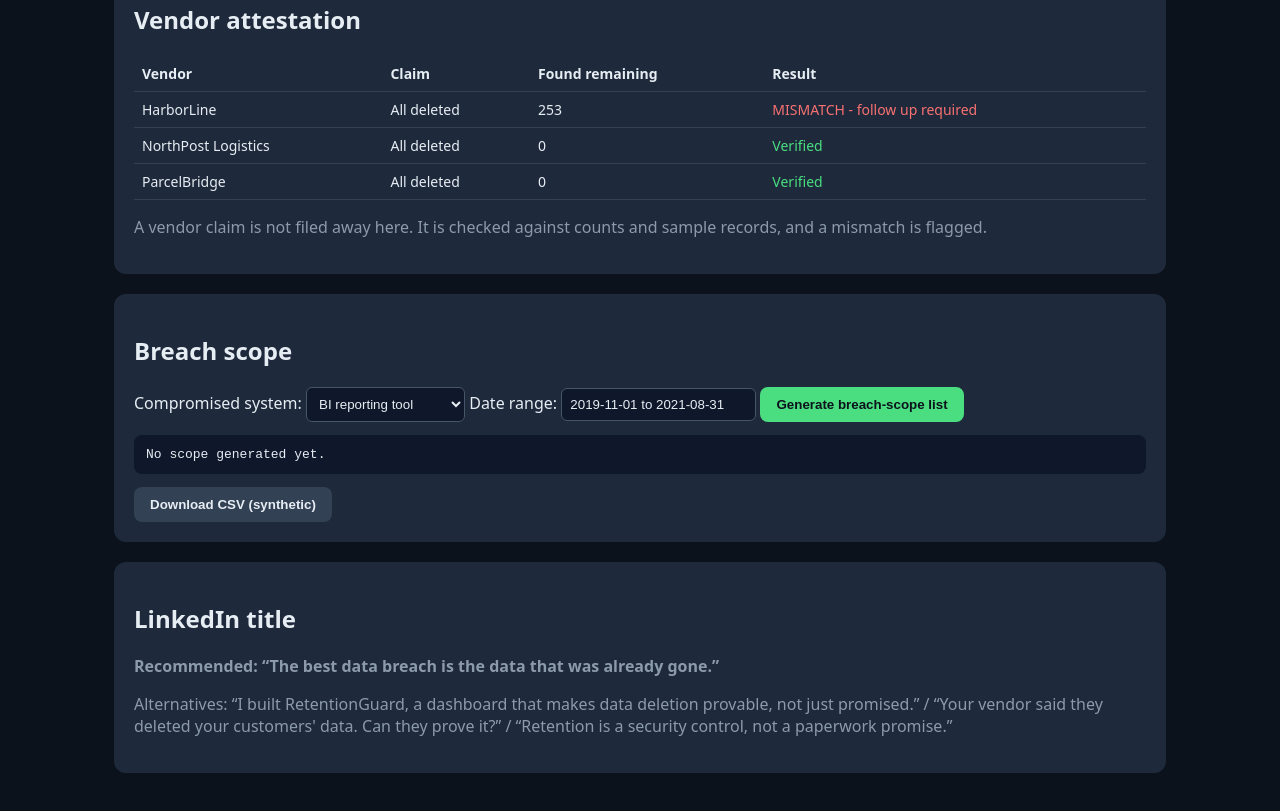
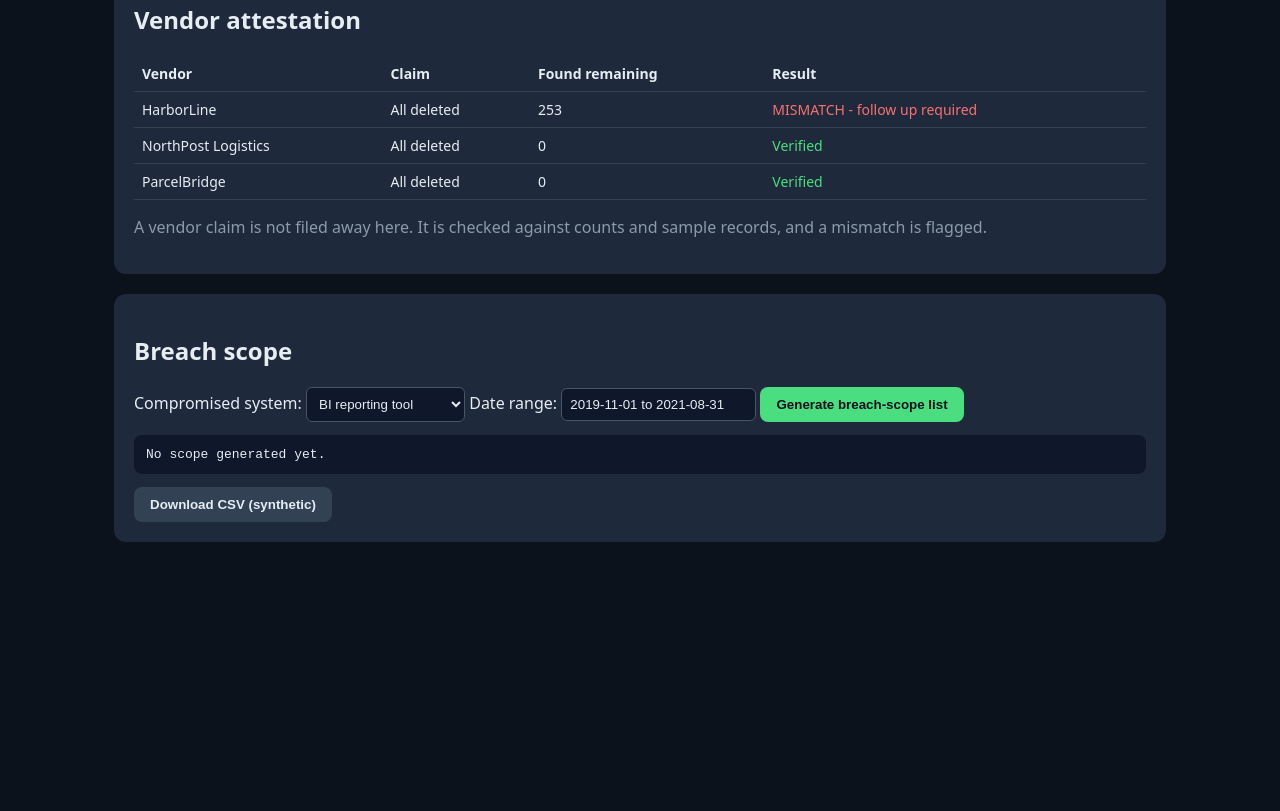
Before and after one commit to adityaaravind/retentionguard-dashboard, a plain HTML site: page index.html in a window 1280 px wide. Shown: the part 1922-2733 px from the top of the page. After the commit the page ends 2508 px from the top, so only its background shows below. Drawn offline with Linux system fonts and the light colour scheme.

Commit message:
Remove LinkedIn titles section to keep the project professional; LinkedIn ideas stay in chat only

```diff
--- a/index.html
+++ b/index.html
@@ -76,11 +76,6 @@
     <button class="secondary" onclick="downloadCSV()">Download CSV (synthetic)</button>
   </section>
 
-  <section>
-    <h2>LinkedIn title</h2>
-    <p><b>Recommended: “The best data breach is the data that was already gone.”</b></p>
-    <p>Alternatives: “I built RetentionGuard, a dashboard that makes data deletion provable, not just promised.” / “Your vendor said they deleted your customers' data. Can they prove it?” / “Retention is a security control, not a paperwork promise.”</p>
-  </section>
 </main>
 <script>
 const first=["Alex","Priya","Jordan","Sam","Maria","Chris","Aisha","Tom","Nina","David"];
```
Also changed, not shown: 1 other file.
